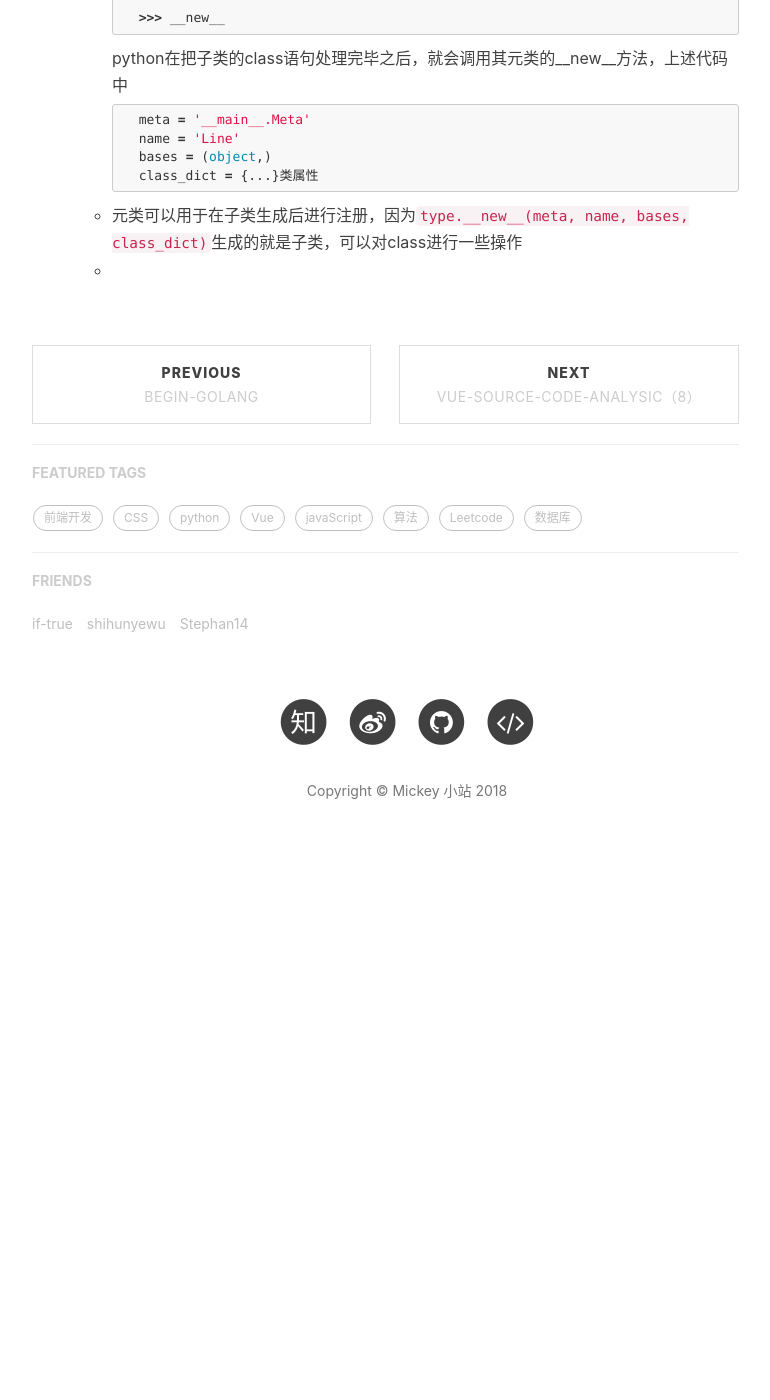
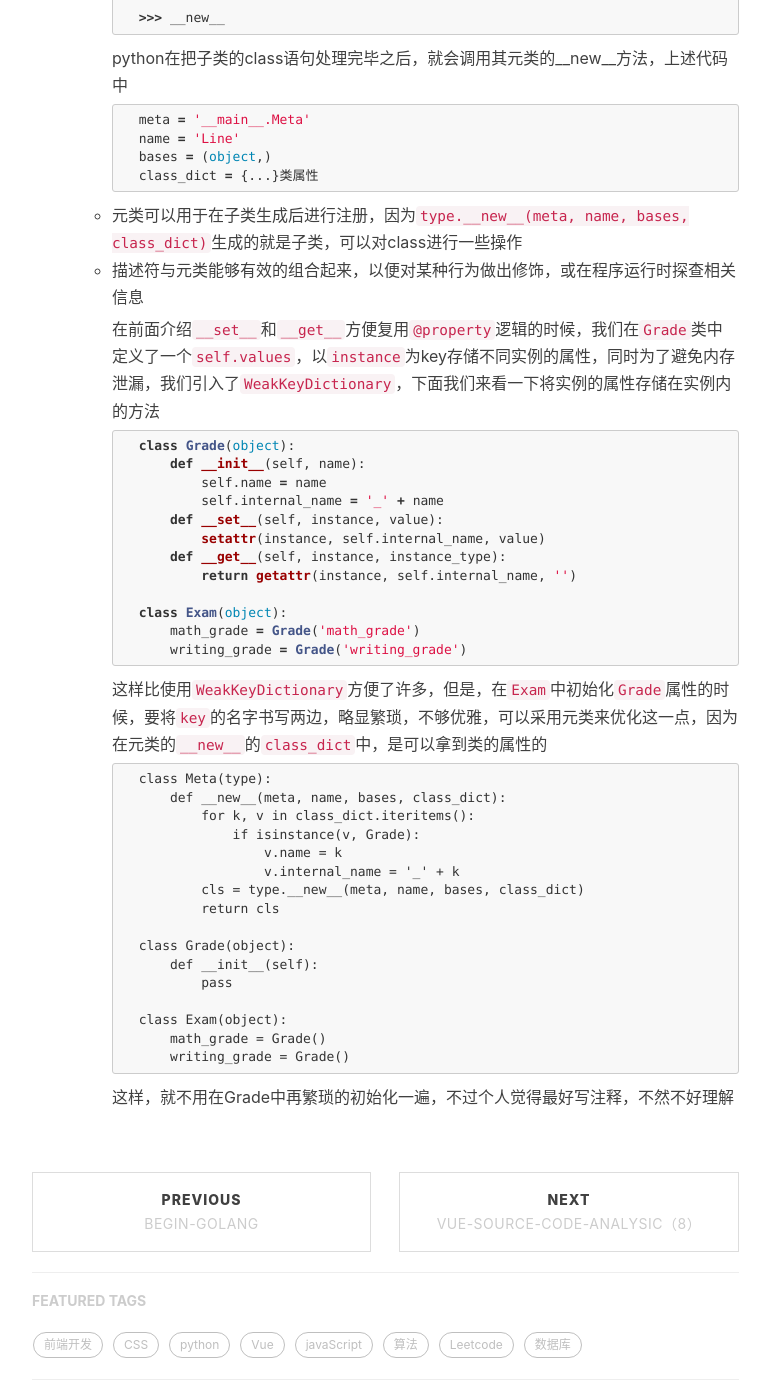
Before and after one commit to mickey0524/mickey0524.github.io, a Jekyll site: the page built from _posts/2018-07-19-effective-python.md, in a window 1280 px wide and 1400 px high, scrolled down 5929 px. Shown: the whole window, without its empty margins (233-1003 px from the left). Built offline with Jekyll 4.4.1, drawn with Linux system fonts in a browser that asks for light colours; nearby versions of some CDN libraries; comment, search, counter and statistics services are not loaded; before the commit the page ends 6797 px from its top, so only the background shows below that.

Commit message:
feat(python): add python meta class

````diff
--- a/_posts/2018-07-19-effective-python.md
+++ b/_posts/2018-07-19-effective-python.md
@@ -330,4 +330,44 @@ tags:
 		```
 
 	* 元类可以用于在子类生成后进行注册，因为`type.__new__(meta, name, bases, class_dict)`生成的就是子类，可以对class进行一些操作
-	*
+	* 描述符与元类能够有效的组合起来，以便对某种行为做出修饰，或在程序运行时探查相关信息
+
+		在前面介绍`__set__`和`__get__`方便复用`@property`逻辑的时候，我们在`Grade`类中定义了一个`self.values`，以`instance`为key存储不同实例的属性，同时为了避免内存泄漏，我们引入了`WeakKeyDictionary`，下面我们来看一下将实例的属性存储在实例内的方法
+
+		```python
+		class Grade(object):
+			def __init__(self, name):
+				self.name = name
+				self.internal_name = '_' + name
+			def __set__(self, instance, value):
+				setattr(instance, self.internal_name, value)
+			def __get__(self, instance, instance_type):
+				return getattr(instance, self.internal_name, '')
+
+		class Exam(object):
+			math_grade = Grade('math_grade')
+			writing_grade = Grade('writing_grade')
+		```
+
+		这样比使用`WeakKeyDictionary`方便了许多，但是，在`Exam`中初始化`Grade`属性的时候，要将`key`的名字书写两边，略显繁琐，不够优雅，可以采用元类来优化这一点，因为在元类的`__new__`的`class_dict`中，是可以拿到类的属性的
+
+		```
+		class Meta(type):
+			def __new__(meta, name, bases, class_dict):
+				for k, v in class_dict.iteritems():
+					if isinstance(v, Grade):
+						v.name = k
+						v.internal_name = '_' + k
+				cls = type.__new__(meta, name, bases, class_dict)
+				return cls
+
+		class Grade(object):
+			def __init__(self):
+				pass
+
+		class Exam(object):
+			math_grade = Grade()
+			writing_grade = Grade()
+		```
+
+		这样，就不用在Grade中再繁琐的初始化一遍，不过个人觉得最好写注释，不然不好理解
````
